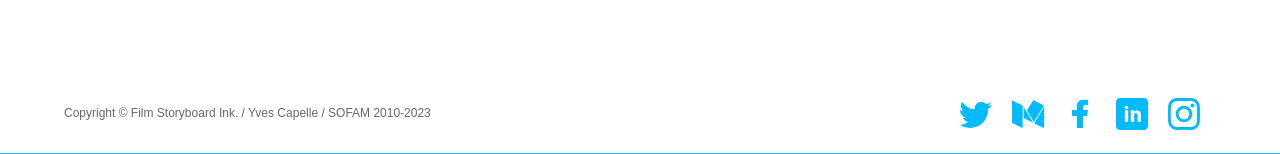
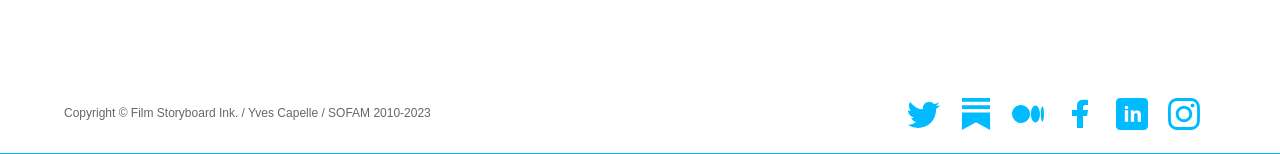
Before and after one commit to YJPL/scenarimages, a Jekyll site: the page built from index.html, in a window 1280 px wide. Shown: the part 1173-1327 px from the top of the page. Built offline with Jekyll 4.4.1, drawn with Linux system fonts in a browser that asks for light colours.

Commit message:
Update _footer.html

```diff
--- a/_includes/_footer.html
+++ b/_includes/_footer.html
@@ -34,17 +34,22 @@
         ></path>
       </svg>
     </a>
+
+    <a href="https://filmstoryboards.substack.com" class="link dim dib mr3 blue" title="Film Storyboards on Substack">
+      <svg class="db w2 h2" x="0px" y="0px" viewBox="0 0 24 24"
+        fill="currentColor" >
+        <g >
+          <path fill="currentColor" class="st0" d="M22.539 8.242H1.46V5.406h21.08v2.836zM1.46 10.812V24L12 18.11 22.54 24V10.812H1.46zM22.54 0H1.46v2.836h21.08V0z"
+          ></path>
+        </g>
+      </svg>
+    </a>
+
     <a href="https://filmstoryboards.medium.com" class="link dim dib mr3 blue" title="Film Storyboards on Medium">
-        <svg class="db w2 h2" x="0px" y="0px" viewBox="0 0 290 248.6"
+        <svg class="db w2 h2" x="0px" y="0px" viewBox="0 0 16 16"
           fill="currentColor" >
           <g >
-            <path fill="currentColor" class="st0" d="M287.8,46.3L196,0.3c-0.4-0.2-0.9-0.3-1.3-0.3c0,0-0.1,0-0.1,0c-1.1,0-2.2,0.6-2.8,1.5l-56.6,92l63.2,102.7 l90.4-146.9C289.4,48.3,289,46.8,287.8,46.3z"
-            ></path>
-            <polygon fill="currentColor" points="105.2,61.2 105.2,160.3 193.3,204.4 	"
-            ></polygon>
-            <path fill="currentColor" d="M201,208.2l80.9,40.5c4.4,2.2,8,0,8-5v-180L201,208.2z"
-            ></path>
-            <path fill="currentColor" d="M95.5,46.7L10.7,4.3L5.4,1.7C4.6,1.3,3.8,1.1,3.2,1.1c-0.9,0-1.7,0.4-2.3,1.1C0.3,2.8,0,3.8,0,5v193.4 c0,3.3,2.4,7.2,5.4,8.7l83.3,41.6c1.2,0.6,2.3,0.9,3.3,0.9c2.8,0,4.8-2.2,4.8-5.8V48.7C96.7,47.8,96.2,47.1,95.5,46.7z"
+            <path fill="currentColor" class="st0" d="M9.025 8c0 2.485-2.02 4.5-4.513 4.5A4.506 4.506 0 0 1 0 8c0-2.486 2.02-4.5 4.512-4.5A4.506 4.506 0 0 1 9.025 8zm4.95 0c0 2.34-1.01 4.236-2.256 4.236-1.246 0-2.256-1.897-2.256-4.236 0-2.34 1.01-4.236 2.256-4.236 1.246 0 2.256 1.897 2.256 4.236zM16 8c0 2.096-.355 3.795-.794 3.795-.438 0-.793-1.7-.793-3.795 0-2.096.355-3.795.794-3.795.438 0 .793 1.699.793 3.795z"
             ></path>
           </g>
         </svg>
```
